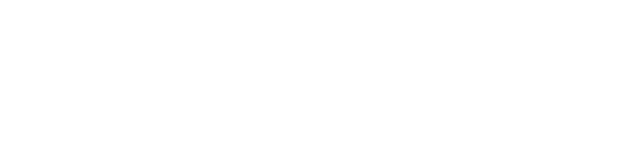
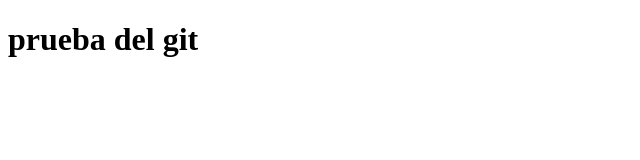
Before and after one commit to mariojimenezh/datw, a plain HTML site: page index.html in a window 1280 px wide. Shown: the whole page, without its empty margins (0-640 px from the left). Drawn offline with Linux system fonts and the light colour scheme.

Commit message:
lkfajifnioa

```diff
--- a/index.html
+++ b/index.html
@@ -7,6 +7,6 @@
   <title>Document</title>
 </head>
 <body>
-
+<h1>prueba del git</h1>
 </body>
 </html>
```
